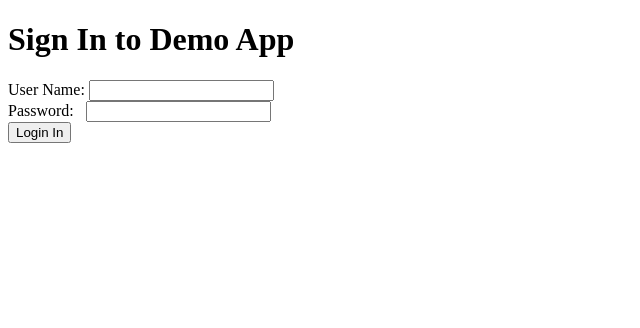
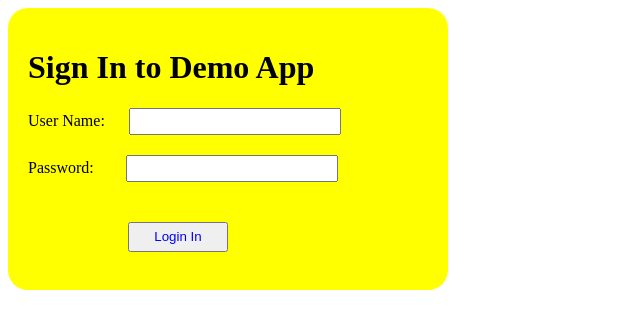
Before and after one commit to rakesh2226/angularApp, a plain HTML site: page index.html in a window 1280 px wide. Shown: the whole page, without its empty margins (0-640 px from the left). Drawn offline with nearby package versions, Linux system fonts and the light colour scheme; some packages are replaced by stand-ins of ours.

Commit message:
Update style.css

```diff
--- a/style.css
+++ b/style.css
@@ -1 +1,29 @@
-angularApp
+/* Put your css in here */
+
+
+.loginBtn {
+  color: blue;
+  margin:20px 0px 0px 100px;
+  width:100px;
+  height:30px;
+}
+.inputfield {
+  margin:0px 0px 20px 20px;
+  padding:4px;
+  width:200px;
+}
+.login {
+  background:yellow;
+  padding:20px;
+  width:400px;
+  border-radius:20px;
+}
+.infinitegrid {
+  height:400px;
+  overflow:auto;
+}
+table th,td {
+  width:100px;
+  text-align:left;
+
+}
```
